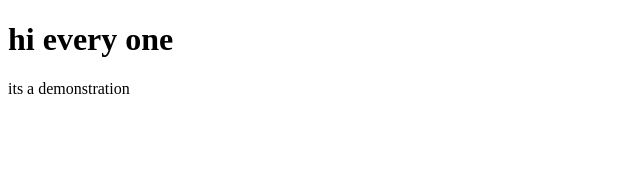
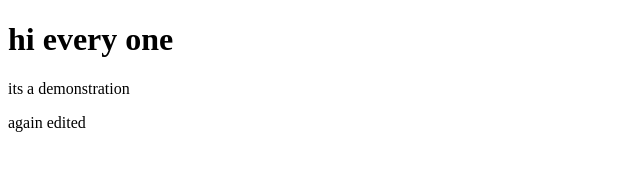
Before and after one commit to mabinxavier/my-project, a plain HTML site: page index.html in a window 1280 px wide. Shown: the full height of the page, 0-640 px from the left. Drawn offline with Linux system fonts and the light colour scheme.

Commit message:
second page modified

```diff
--- a/index.html
+++ b/index.html
@@ -8,5 +8,6 @@
 <body>
   <h1>hi every one</h1>
   <p>its a demonstration</p>
+  <p>again edited</p>
 </body>
 </html>
```
